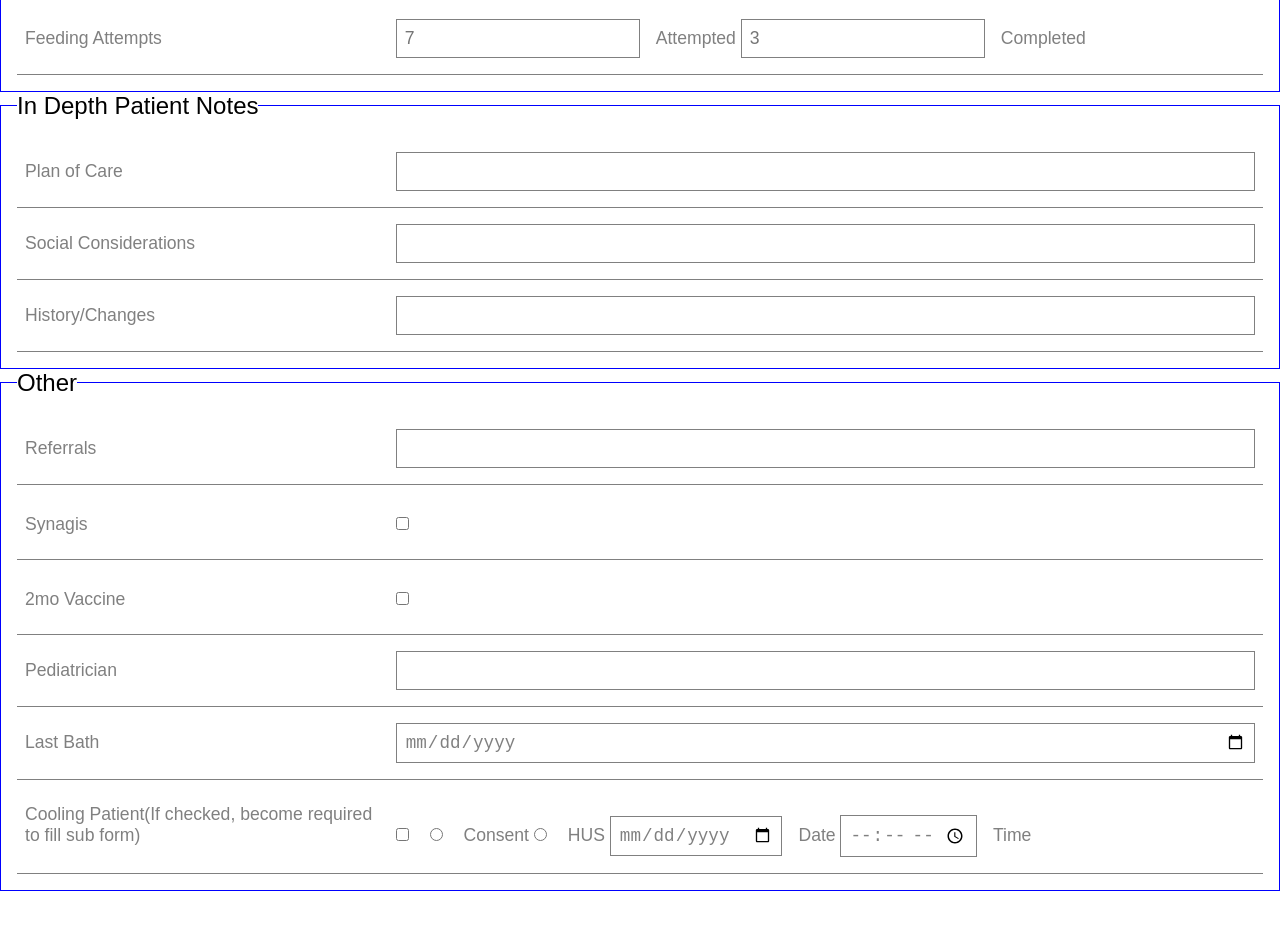
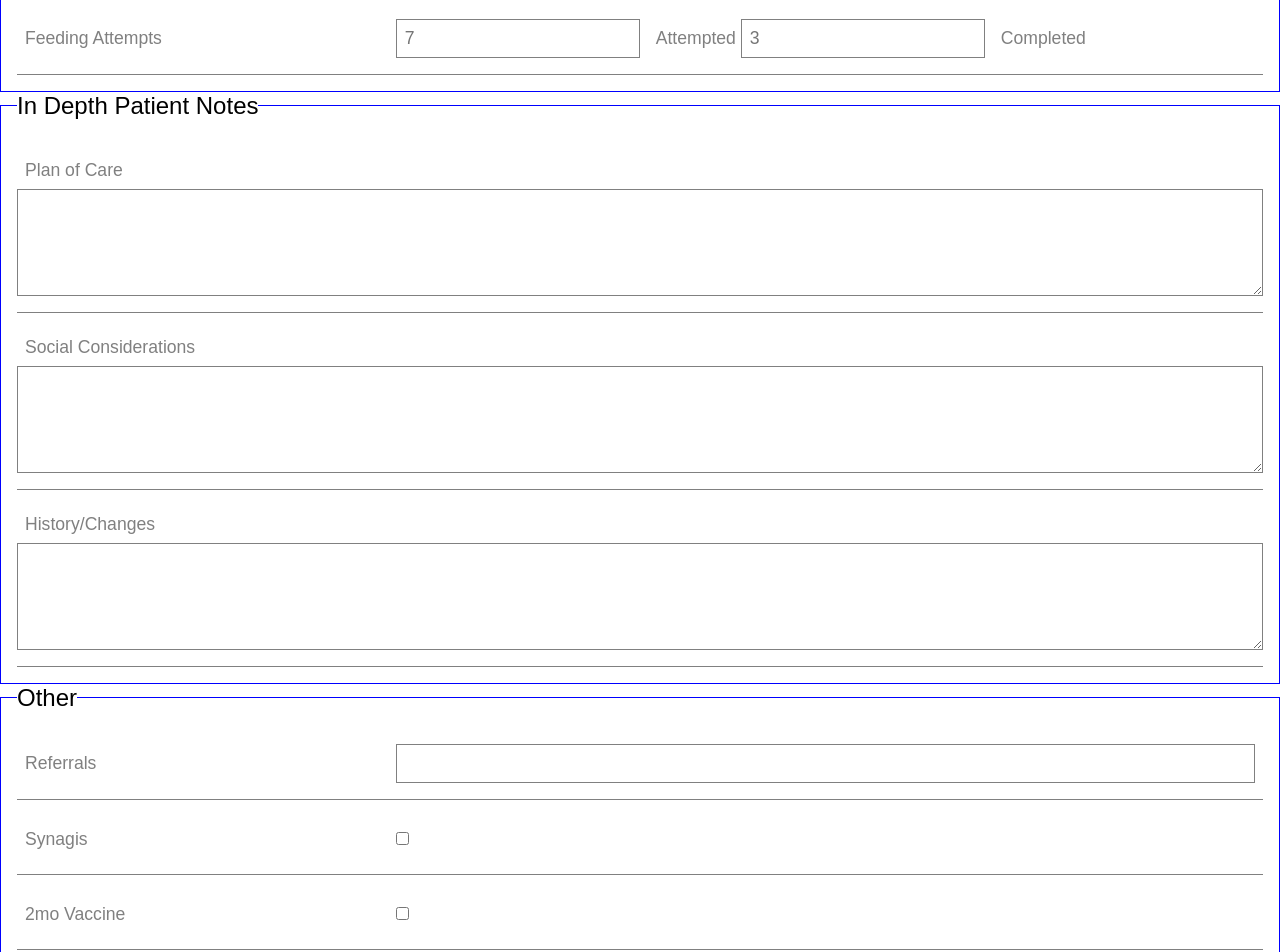
Before and after one commit to Pillgrumm/patient-tracking-node-capstone, a website: page public/index.html in a window 1280 px wide. Shown: the part 5053-6005 px from the top of the page. Before the commit the page ends 5944 px from the top, so only its background shows below. Drawn offline with nearby package versions, Linux system fonts and the light colour scheme.

Commit message:
Editted html and css to make the in depth patient note input boxes larger for a better user experince

```diff
--- a/public/index.html
+++ b/public/index.html
@@ -940,7 +940,7 @@
             <legend>In Depth Patient Notes</legend>
             <div class="input-wrapper">
                 <label for="planOfCare">Plan of Care</label>
-                <input id="planOfCare" type="text" value="">
+                <textarea name="planOfCare" cols="40" rows="5" class="depth-notes"></textarea>
                 <div class="icons-wrapper">
                     <div class="icon-content icon-content-info">
                         <i class="fas fa-info"></i>
@@ -954,7 +954,7 @@
             </div>
             <div class="input-wrapper">
                 <label for="socialConsiderations">Social Considerations</label>
-                <input id="socialConsiderations" type="text" value="">
+                <textarea name="socialConsiderations" cols="40" rows="5" class="depth-notes"></textarea>
                 <div class="icons-wrapper">
                     <div class="icon-content icon-content-info">
                         <i class="fas fa-info"></i>
@@ -968,7 +968,7 @@
             </div>
             <div class="input-wrapper">
                 <label for="historyChanges">History/Changes</label>
-                <input id="historyChanges" type="text" value="">
+                <textarea name="Text1" cols="40" rows="5" class="depth-notes"></textarea>
                 <div class="icons-wrapper">
                     <div class="icon-content icon-content-info">
                         <i class="fas fa-info"></i>
--- a/public/style.css
+++ b/public/style.css
@@ -110,6 +110,13 @@ Content styles
     margin-left: 1rem;
 }
 
+.depth-notes {
+    display: block;
+    width: 100%;
+    border: 1px solid gray;
+    font-family: sans-serif;
+}
+
 
 /* -------------------------------------
 Footer styles
```
